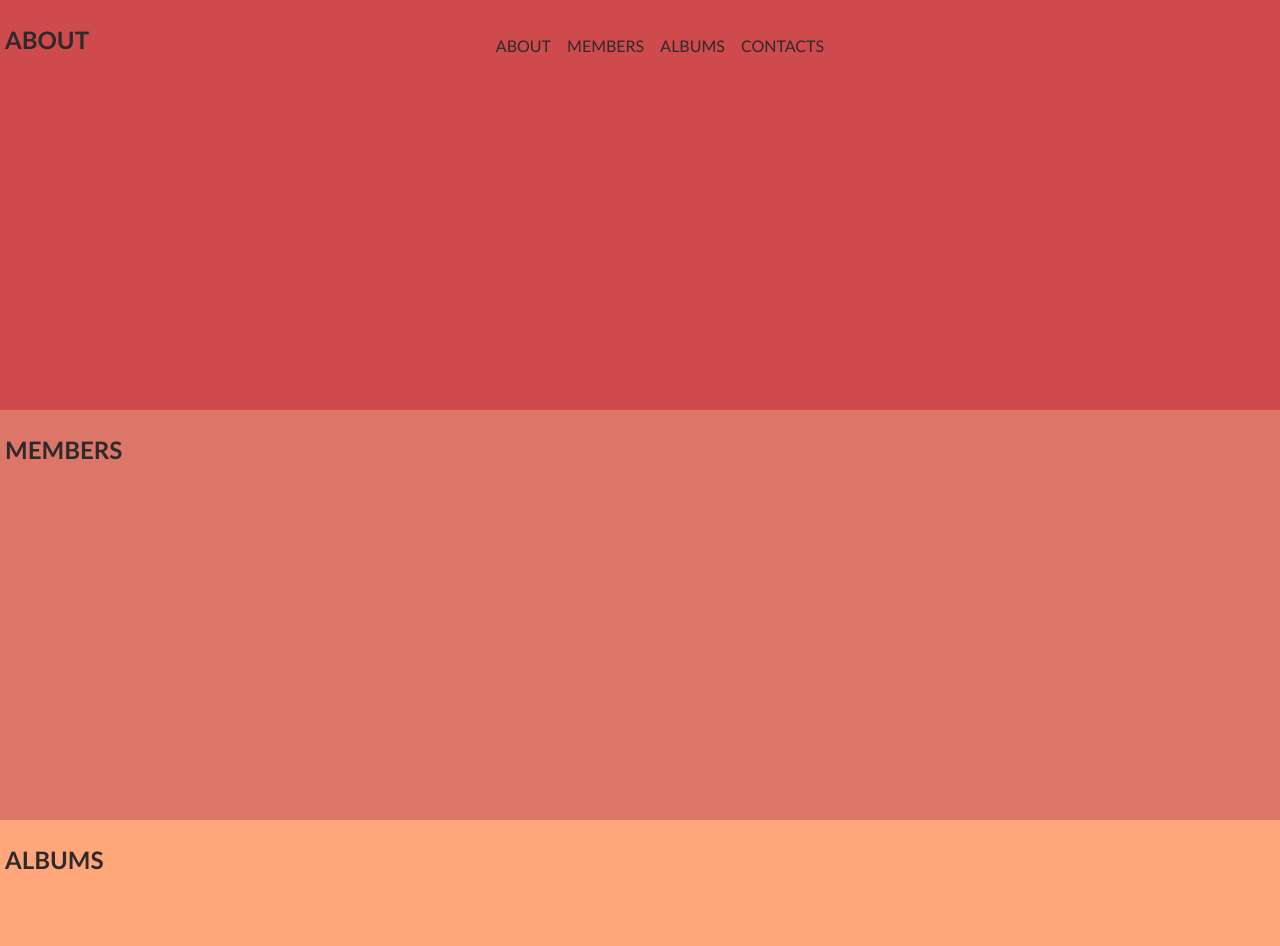
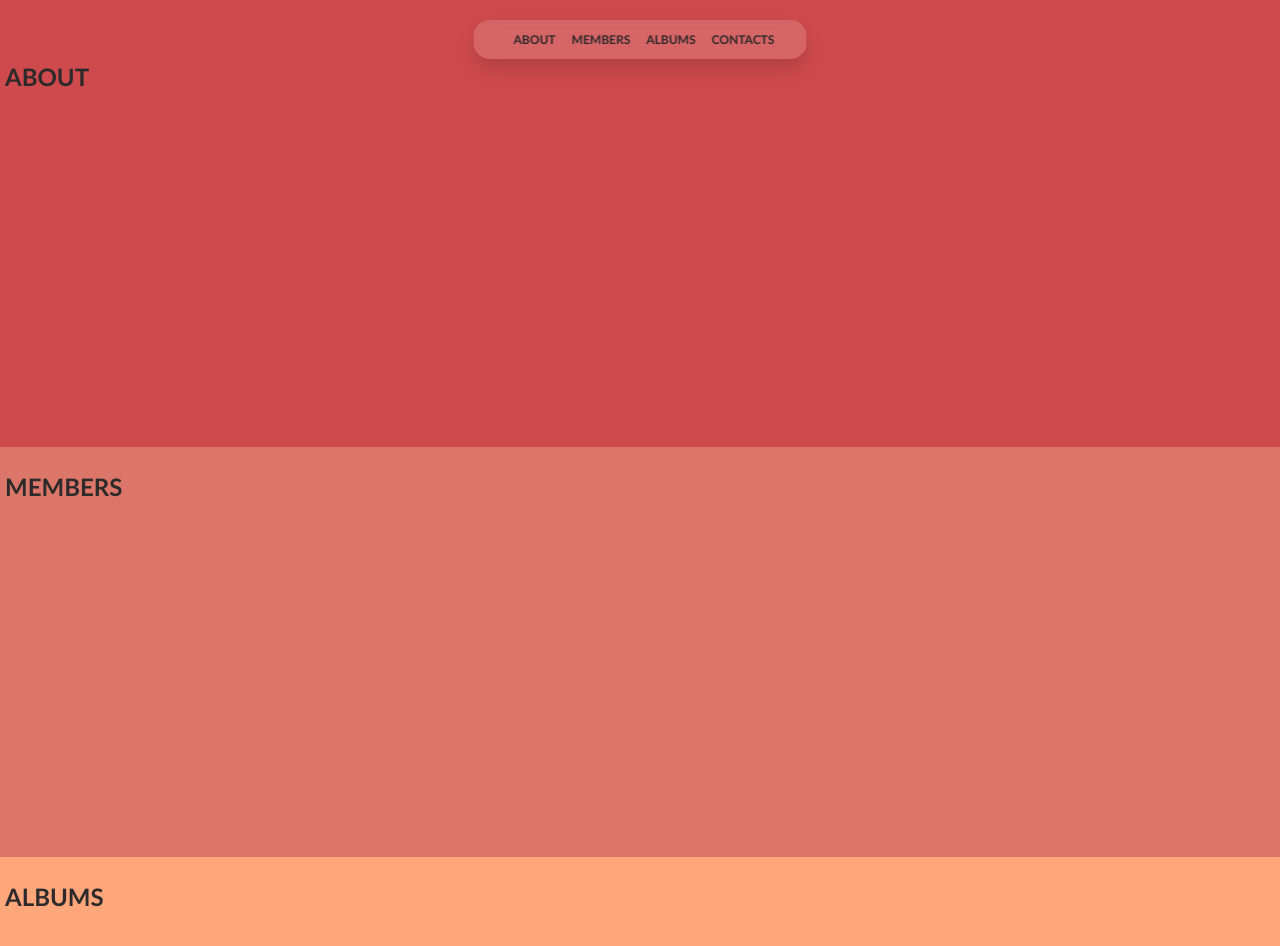
Before and after one commit to ingenium132/E-Portfolio, a plain HTML site: page index.html in a window 1280 px wide. Shown: the top 946 px of the page. Drawn offline with Linux system fonts and the light colour scheme.

Commit message:
Navigation changed

```diff
--- a/index.html
+++ b/index.html
@@ -3,16 +3,16 @@
     <head>
         <meta charset="UTF-8">
         <meta name="viewport" content="width=devicewidth, initial-scale=1.0">
-        <title>Intelique</title>
+        <title>Ingenium</title>
         <link rel="stylesheet" href="stylesheet.css">
     </head>
     <body>
         <div id="navigation-bar">
             <ul>
-                <li class="about"><a href="#about">ABOUT</a></li>
-                <li class="members"><a href="#members">MEMBERS</a></li>
-                <li class="albums"><a href="#albums">ALBUMS</a></li>
-                <li class="contacts"><a href="#contacts">CONTACTS</a></li>
+                <li class="about"><a href="#about" class="navigation-items">ABOUT</a></li>
+                <li class="members"><a href="#members" class="navigation-items">MEMBERS</a></li>
+                <li class="albums"><a href="#albums" class="navigation-items">ALBUMS</a></li>
+                <li class="contacts"><a href="#contacts" class="navigation-items">CONTACTS</a></li>
             </ul>
         </div>
         <section id="about">
--- a/stylesheet.css
+++ b/stylesheet.css
@@ -9,12 +9,35 @@
     --senary-color: #572F48;
 }
 
+::-webkit-scrollbar {
+  width: 8px;
+}
+
+::-webkit-scrollbar-track {
+  background: transparent;
+}
+
+::-webkit-scrollbar-thumb {
+  background: rgba(0, 0, 0, 0.2);
+  border-radius: 4px;
+}
+
+::-webkit-scrollbar-thumb:hover {
+  background: rgba(0, 0, 0, 0.4);
+}
+
+html{
+    scroll-behavior: smooth;
+}
+
 body{
     margin: 0;
     padding: 0;
     color: var(--primary-text);
     font-family: 'Trebuchet MS', 'Lucida Sans Unicode', 'Lucida Grande', 'Lucida Sans', Arial, sans-serif;
-    overflow: hidden;
+    overflow-x: hidden;
+
+    scroll-behavior: smooth;
 }
 
 a{
@@ -27,6 +50,18 @@ ul{
     display: flex;
     flex-direction: row;
     gap: 16px;
+    font-size: 75%;
+    font-weight: bold;
+}
+
+li{
+    margin: 0;
+    transition: .3s;
+}
+
+.navigation-items:hover{
+    color: var(--mideate-color);
+    transition: .3s;
 }
 
 #navigation-bar{
@@ -35,6 +70,14 @@ ul{
     top: 20px;
     left: 50%;
     transform: translateX(-50%);
+
+    background: rgba(255, 255, 255, 0.15);
+    backdrop-filter: blur(12px);
+    -webkit-backdrop-filter: blur(12px);
+
+    padding: 0 32px 0 0;
+    border-radius: 16px;
+    box-shadow: 0px 10px 20px 0px rgba(0, 0, 0, 0.15);
 }
 
 #about{
@@ -42,6 +85,8 @@ ul{
     width: 100%;
     height: 50vh;
     padding: 5px;
+
+    padding-top: 2.6rem;
 }
 
 #members{
```
